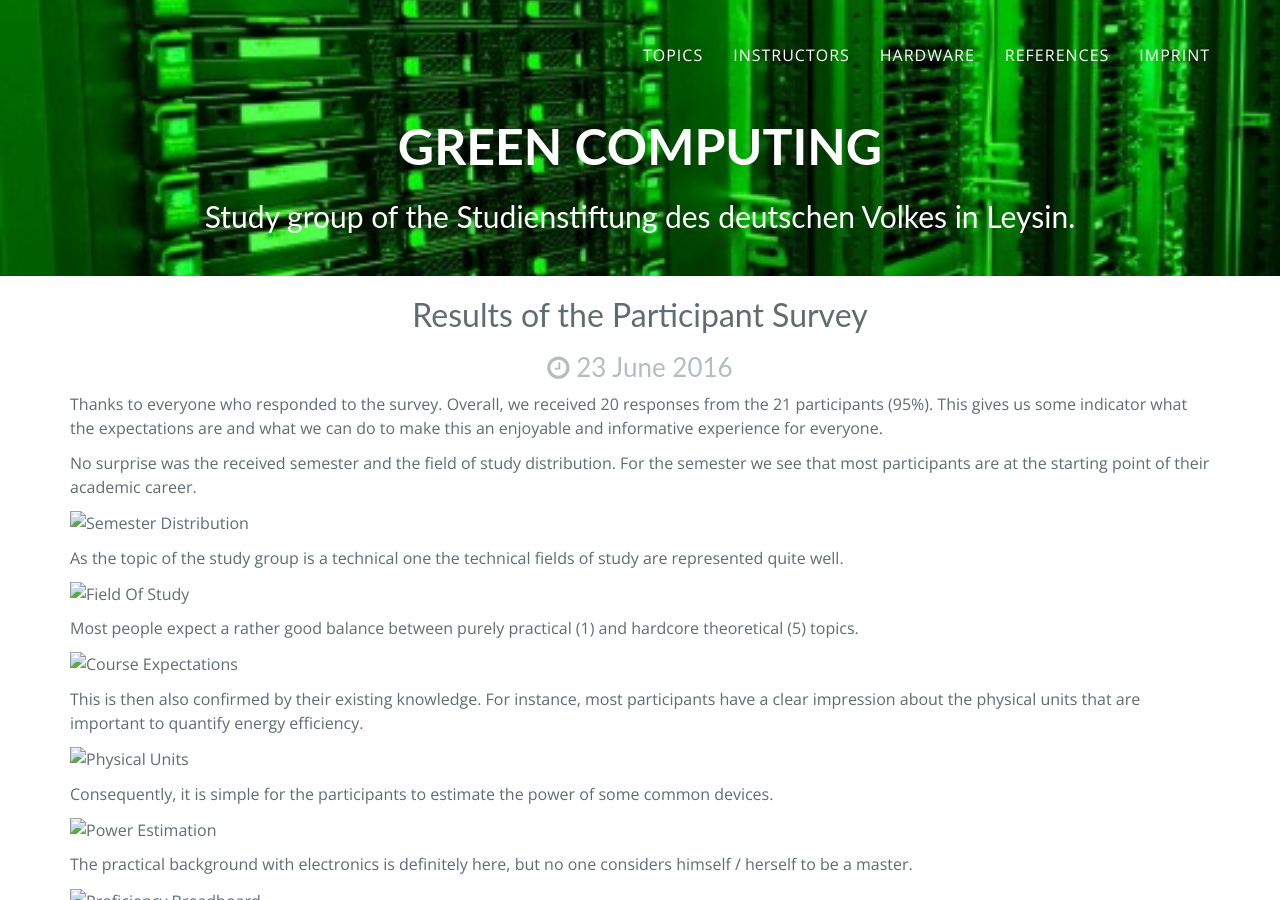
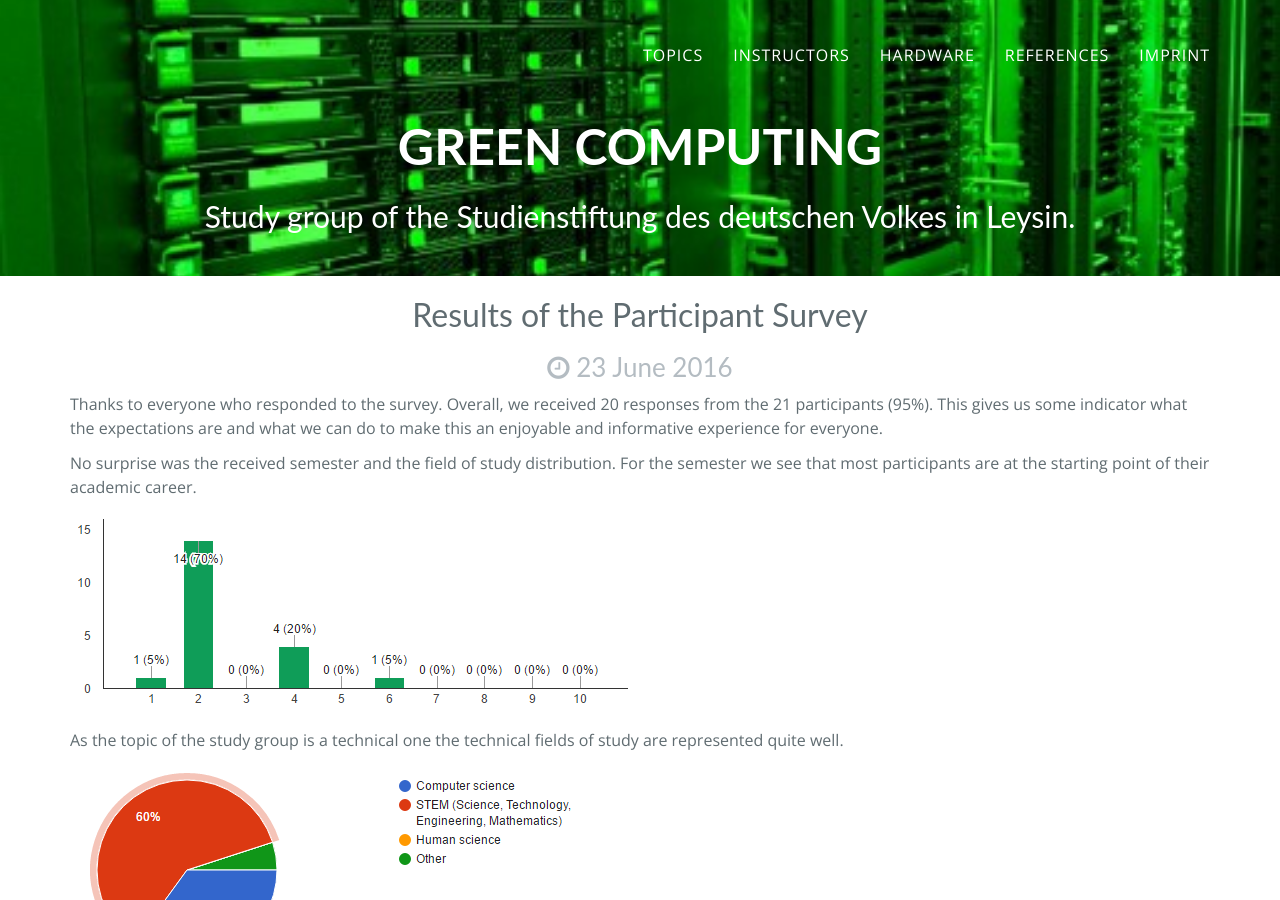
Before and after one commit to greeniot/greeniot.github.io, a Jekyll site: the page built from _posts/2016-06-23-survey-results.md, in a window 1280 px wide and 900 px high. Built offline with Jekyll 4.4.1, drawn with Linux system fonts in a browser that asks for light colours.

Commit message:
Changed to absolute paths

```diff
--- a/_posts/2016-06-23-survey-results.md
+++ b/_posts/2016-06-23-survey-results.md
@@ -7,78 +7,78 @@ Thanks to everyone who responded to the survey. Overall, we received 20 response
 
 No surprise was the received semester and the field of study distribution. For the semester we see that most participants are at the starting point of their academic career.
 
-![Semester Distribution](images/survey/semester.png)
+![Semester Distribution](/images/survey/semester.png)
 
 As the topic of the study group is a technical one the technical fields of study are represented quite well.
 
-![Field Of Study](images/survey/field-of-study.png)
+![Field Of Study](/images/survey/field-of-study.png)
 
 Most people expect a rather good balance between purely practical (1) and hardcore theoretical (5) topics.
 
-![Course Expectations](images/survey/course-expectations.png)
+![Course Expectations](/images/survey/course-expectations.png)
 
 This is then also confirmed by their existing knowledge. For instance, most participants have a clear impression about the physical units that are important to quantify energy efficiency.
 
-![Physical Units](images/survey/physical-units.png)
+![Physical Units](/images/survey/physical-units.png)
 
 Consequently, it is simple for the participants to estimate the power of some common devices.
 
-![Power Estimation](images/survey/power-estimation.png)
+![Power Estimation](/images/survey/power-estimation.png)
 
 The practical background with electronics is definitely here, but no one considers himself / herself to be a master.
 
-![Proficiency Breadboard](images/survey/proficiency-breadboard.png)
+![Proficiency Breadboard](/images/survey/proficiency-breadboard.png)
 
 The background is confirmed by the participants' previous experience with electronics. Nearly everyone has already worked with a breadboard.
 
-![Electronics Experience](images/survey/experience-electronics.png)
+![Electronics Experience](/images/survey/experience-electronics.png)
 
 The most common symbols for analog electronics are known, but more special symbols that are used in digital electronics seem to be beyond the horizon.
 
-![Graphical Symbols](images/survey/graphical-symbols.png)
+![Graphical Symbols](/images/survey/graphical-symbols.png)
 
 Could you make a circuit that is capable of adding two numbers? Which transistors would you use? A difficult question that requires some knowledge in electronic engineering. I guess we will use part of the study group to enhance this knowledge.
 
-![Transistor Add](images/survey/transistor-adder.png)
+![Transistor Add](/images/survey/transistor-adder.png)
 
 Going to more programming related questions we, however, see why such a study group makes sense. For instance, more than half of the participants have never programmed for a microcontroller.
 
-![Microcontroller Experience](images/survey/experience-microcontroller.png)
+![Microcontroller Experience](/images/survey/experience-microcontroller.png)
 
 Therefore, for most of the participants there was no need to edit files remotely, e.g., via Vim, Emacs, or Nano.
 
-![Editing Files Remotely](images/survey/linux-terminal.png)
+![Editing Files Remotely](/images/survey/linux-terminal.png)
 
 The command line, however, is a good friend to the average participant of this study group.
 
-![Command Line](images/survey/command-line.png)
+![Command Line](/images/survey/command-line.png)
 
 We will use this study group to explain why version control systems (VCS) such as git should be part of the daily utility belt. Today, most participants have no experience with a VCS.
 
-![Version Control](images/survey/version-control.png)
+![Version Control](/images/survey/version-control.png)
 
 Regarding modern computer architecture the most important concepts are known. The memory hierarchy for instance is trivial for the audience.
 
-![Memory Hierarchy](images/survey/computer-memory.png)
+![Memory Hierarchy](/images/survey/computer-memory.png)
 
 The clock rate (or simply: clock), which refers to the frequency at which a chip (e.g., the CPU) is processing instructions is also clear to most participants.
 
-![Frequency Clock](images/survey/frequency-clock.png)
+![Frequency Clock](/images/survey/frequency-clock.png)
 
 A little bit more problematic is knowledge about current trends in CPU design, e.g., simultaneous multi-threading.
 
-![Multi-Threading](images/survey/multi-threading.png)
+![Multi-Threading](/images/survey/multi-threading.png)
 
 We also wanted to know what programming languages are known and used. We limited the responses to three. The following programming languages appear to be popular among the participants.
 
-![Programming Languages Popularity](images/survey/popularity-programming-languages.png)
+![Programming Languages Popularity](/images/survey/popularity-programming-languages.png)
 
 The knowledge distribution is rather unique. While exotic languages (not a very high popularity) seem to be mastered without trouble, standard languages (again measured with the popularity above) seem to be difficult to master. The reasoning seems obvious: One only picks an exotic language if there is a specific need (already learned other languages, or the specific language covers a particular scenario), such that mastering the language is definitely on the list.
 
-![Porgramming Language Proficiency](images/survey/proficiency-programming-languages.png)
+![Porgramming Language Proficiency](/images/survey/proficiency-programming-languages.png)
 
 Finally, we've been interested in the tendency towards different areas within this study group.
 
-![Weights](images/survey/weights.png)
+![Weights](/images/survey/weights.png)
 
 To our surprise IoT is the least interesting one, with supercomputing being in high-demand. Information on power efficiency in general components is right in the middle. Luckily, the group seems to be right in the middle such that all three areas should be covered.
```
